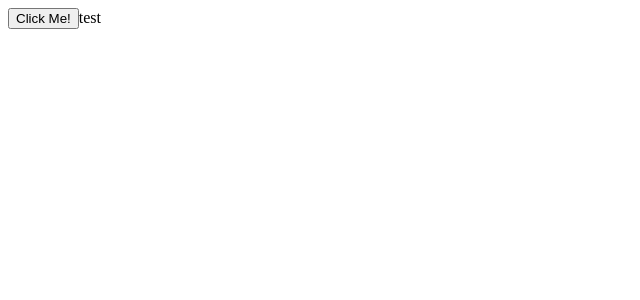
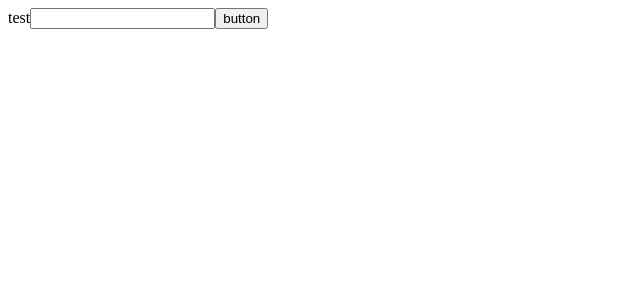
Before and after one commit to DubnovAlexey/test3-key-react, a React (Vite) app: page / in a window 1280 px wide. Shown: the top 300 px of the page, without its empty margins (0-640 px from the left). Built offline with nearby package versions, Linux system fonts and the light colour scheme.

Commit message:
onClick button, input

```diff
--- a/index.html
+++ b/index.html
@@ -2,9 +2,8 @@
 <html lang="en">
   <head>
     <meta charset="UTF-8" />
-    <link rel="icon" type="image/svg+xml" href="/vite.svg" />
     <meta name="viewport" content="width=device-width, initial-scale=1.0" />
-    <title>test3-react</title>
+    <title>on Click</title>
   </head>
   <body>
     <div id="root"></div>
--- a/src/App.jsx
+++ b/src/App.jsx
@@ -1,12 +1,22 @@
+
+
 const App = () => {
-  const onClickHandler = () => {
-    console.log('clicked');
+  const onClickHandler = (event) => {
+    console.log('clicked', event);
+  }
+  const onChangeHandler = (event) => {
+    console.log('onC hange', event.target.value);
   }
   return (
-    <div >
-      <button onClick={onClickHandler}>Click Me!</button>
+    <form onSubmit={(event)=>{
+      event.preventDefault();
+      console.log('submitted', event);
+
+    }}>
       test
-    </div>
+     <input type={'text'} onChange={onChangeHandler}/>
+      <button type={'submit'} onClick={onClickHandler}>button</button >
+    </form>
   )
 }
 
--- a/src/main.jsx
+++ b/src/main.jsx
@@ -1,6 +1,5 @@
 import { StrictMode } from 'react'
 import { createRoot } from 'react-dom/client'
-// import './index.css'
 import App from './App.jsx'
 
 createRoot(document.getElementById('root')).render(
```
